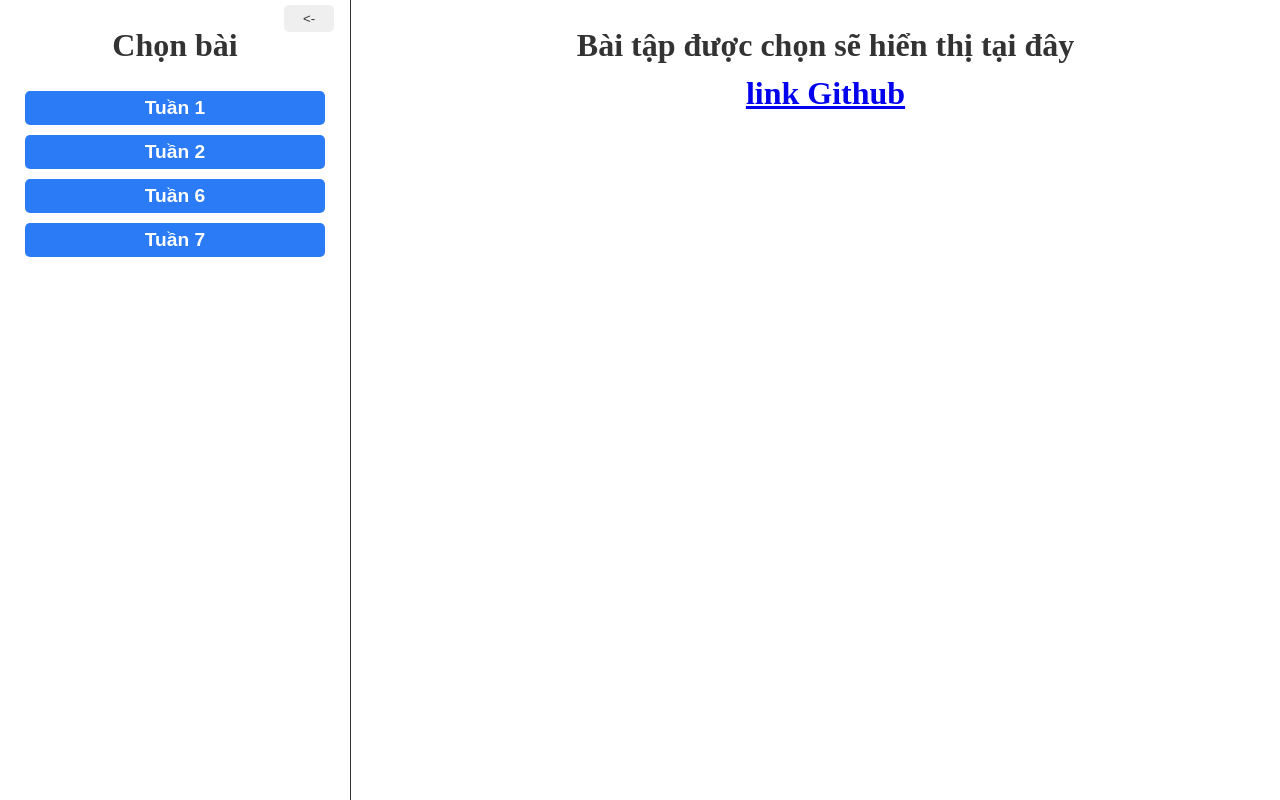
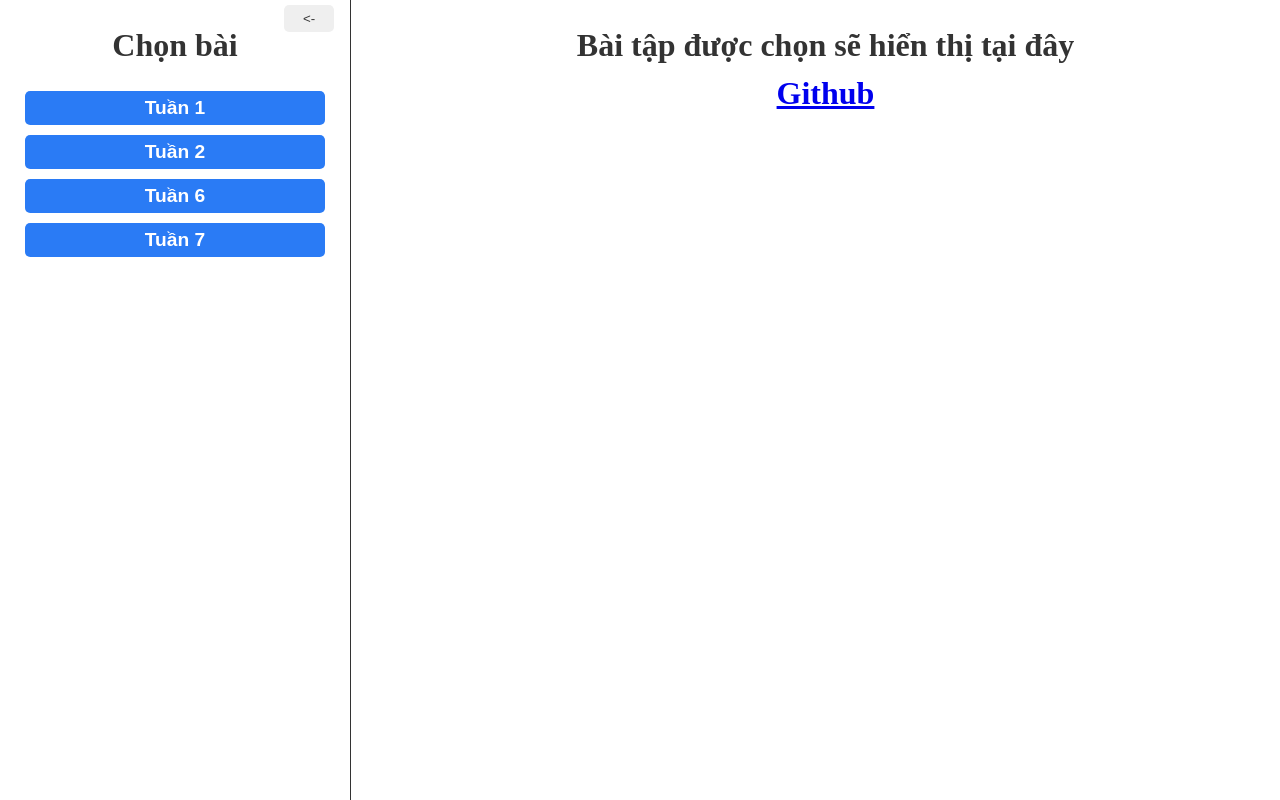
Before and after one commit to White-Weasel/PHP_SandBox, a PHP site: page / in a window 1280 px wide. Run offline with PHP 8.4, Linux system fonts and the light colour scheme.

Commit message:
make it better

```diff
--- a/index.php
+++ b/index.php
@@ -47,7 +47,7 @@
             </div>
         </div>
         <div class="func_show">
-            <h1 id="func_show_about">Bài tập được chọn sẽ hiển thị tại đây<br><a href="https://github.com/White-Weasel/PHP_SandBox">link Github</a></h1>
+            <h1 id="func_show_about">Bài tập được chọn sẽ hiển thị tại đây<br><a href="https://github.com/White-Weasel/PHP_SandBox">Github</a></h1>
             <iframe id="func_show_iframe" src="" style="width:100%; height: 100%; border: none"></iframe>
         </div>
     </div>
```
